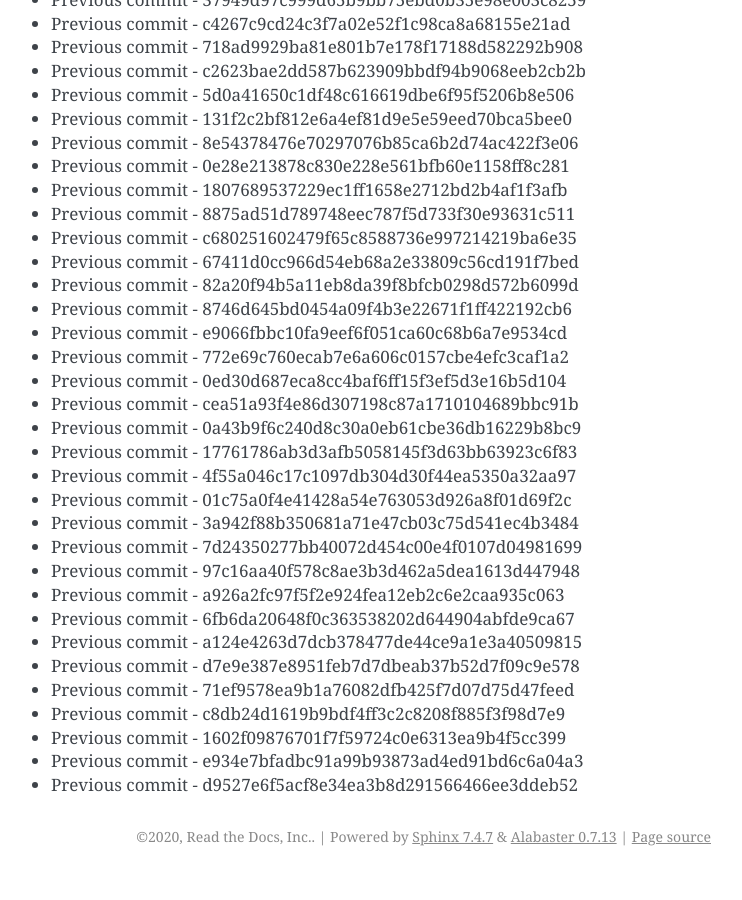
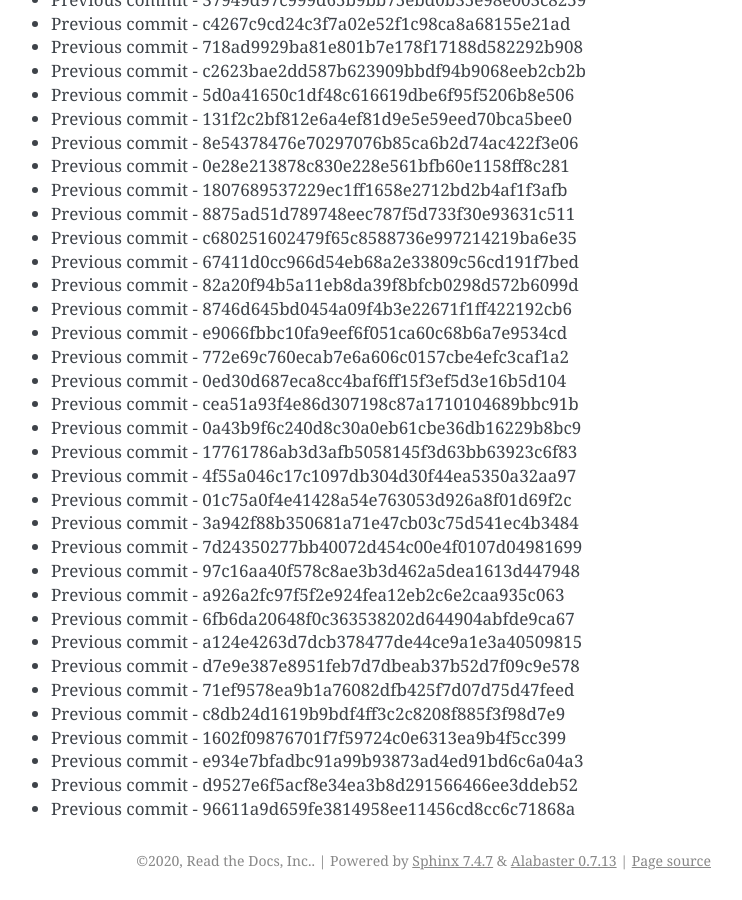
Before and after one commit to readthedocs/rtd-git-stresstest, a Sphinx documentation site: the page built from docs/updates.rst, in a window 1280 px wide and 900 px high, scrolled down 65050 px. Shown: the whole window, without its empty margins (399-1141 px from the left). Built offline with Sphinx 7.4.7, drawn with Linux system fonts in a browser that asks for light colours; before the commit the page ends 65926 px from its top, so only the background shows below that.

Commit message:
Generating commit from previous: 96611a9d659fe3814958ee11456cd8cc6c71868a

```diff
--- a/docs/updates.rst
+++ b/docs/updates.rst
@@ -2765,3 +2765,4 @@ It can be tested for any performance characteristics.
 * Previous commit - 1602f09876701f7f59724c0e6313ea9b4f5cc399
 * Previous commit - e934e7bfadbc91a99b93873ad4ed91bd6c6a04a3
 * Previous commit - d9527e6f5acf8e34ea3b8d291566466ee3ddeb52
+* Previous commit - 96611a9d659fe3814958ee11456cd8cc6c71868a
```
